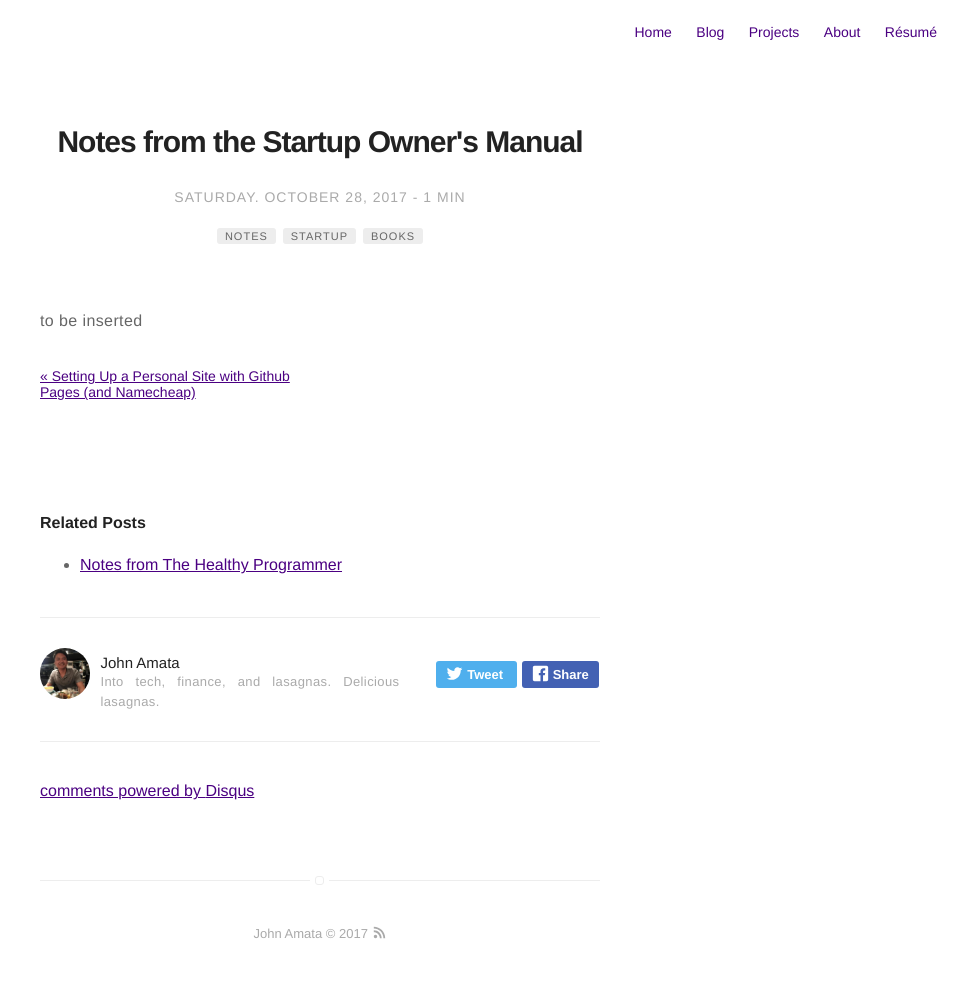
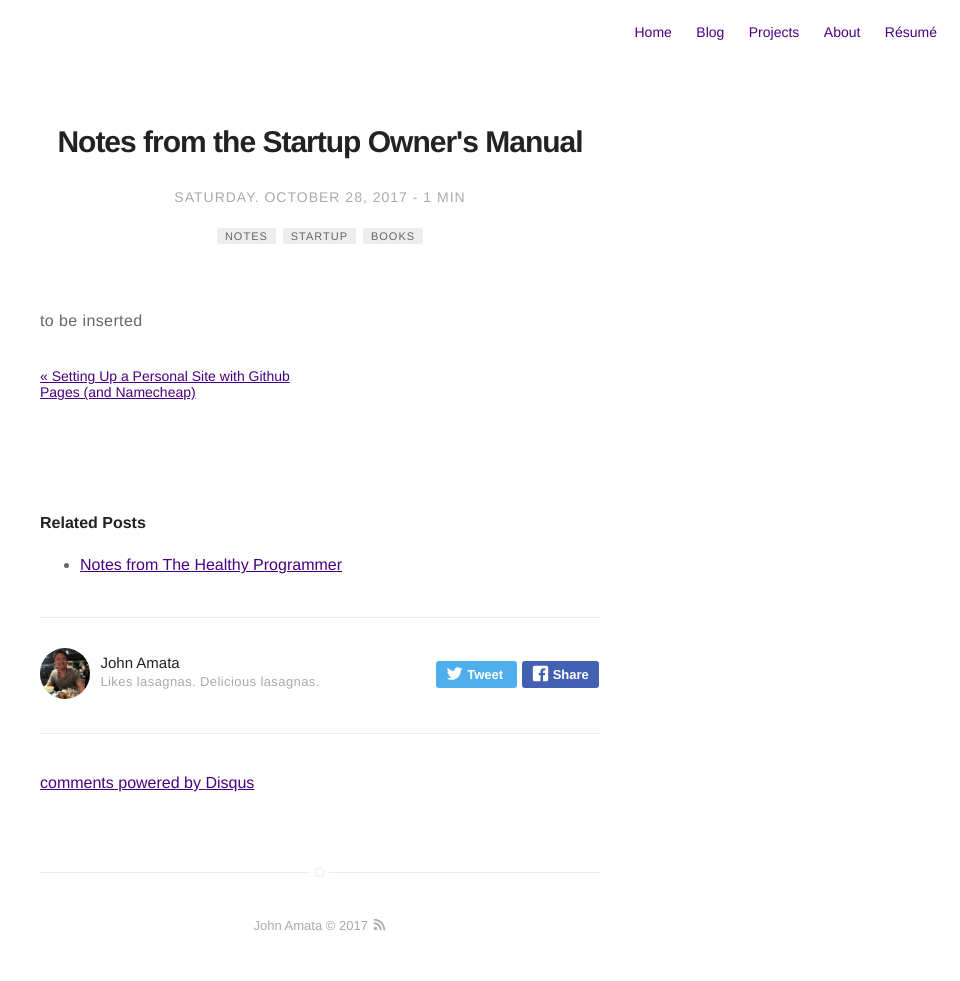
Before and after one commit to jpamata/jpamata.github.io, a Jekyll site: the page built from _posts/2017-10-28-notes-from-the-startup-owners-manual.md, in a window 1280 px wide. Shown: the whole page, without its empty margins (320-1280 px from the left). Built offline with Jekyll 4.4.1, drawn with Linux system fonts in a browser that asks for light colours; comment, search, counter and statistics services are not loaded.

Commit message:
Update _config.yml

```diff
--- a/_config.yml
+++ b/_config.yml
@@ -56,7 +56,7 @@ email: hello@johnamata.com
 authors:
     john:
         name: John Amata
-        bio: Into tech, finance, and lasagnas. Delicious lasagnas.
+        bio: Likes lasagnas. Delicious lasagnas.
         external-image: false
         picture: assets/images/profile.jpg
         twitter: john__amata
```
